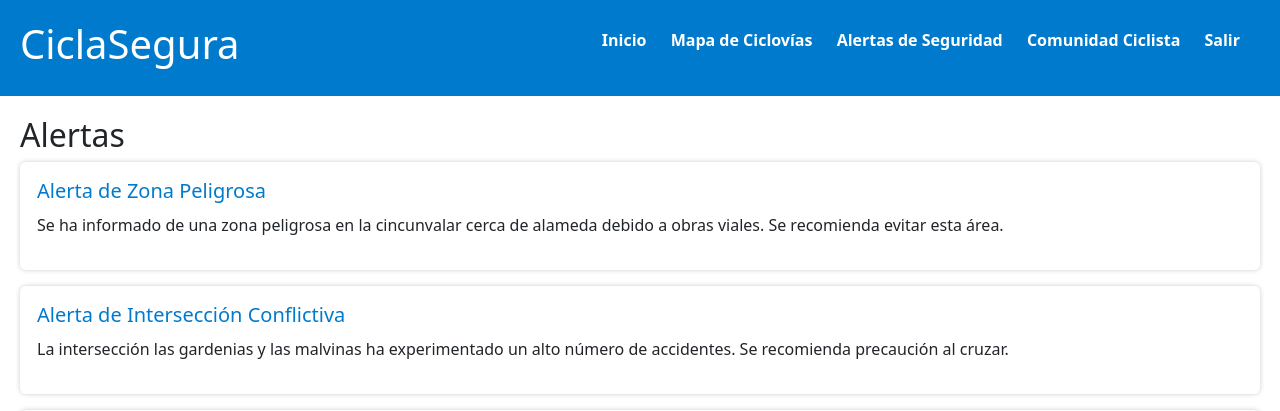
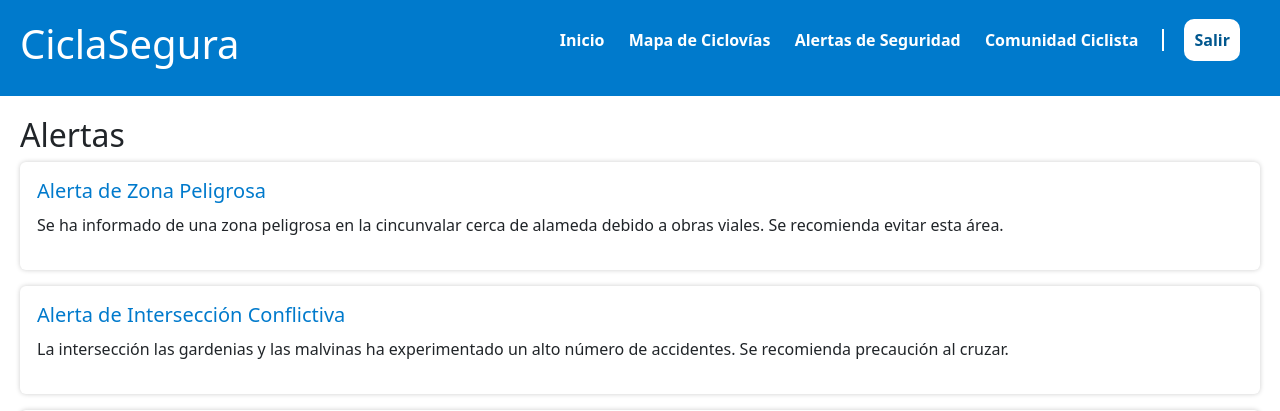
Before and after one commit to Diegdary/webciclismo, a Flask app: page /alertas in a window 1280 px wide. Shown: the top 411 px of the page. Run offline with Flask 3, Linux system fonts and the light colour scheme; the visitor is signed in with stand-in values (Sample User, id 1); some libraries are stand-ins or nearby versions.

Commit message:
estilos al boton salir y alertas

```diff
--- a/config/static/css/homes.css
+++ b/config/static/css/homes.css
@@ -79,3 +79,14 @@
     height: 80px;
     margin-bottom: 10px;
 }
+
+#btn-salir {
+    border-radius: 10px;
+    background-color: #FFFFFF;
+    padding: 10px;
+    color: #00578e;
+}
+#btn-salir:hover {
+    background-color: #00578e;
+    color: #FFFFFF;
+}
--- a/config/templates/layout.html
+++ b/config/templates/layout.html
@@ -30,6 +30,7 @@
                 <li><a href="/rutas">Mapa de Ciclovías</a></li>
                 <li><a href="/alertas">Alertas de Seguridad</a></li>
                 <li><a href="/comunidad">Comunidad Ciclista</a></li>
+                <li style="border-right: 2px solid #FFFFFF;"></li>
                 <li><a id="btn-salir" href="/salir">Salir</a></li>
             </ul>
         </nav>
```
Also changed, not shown: config/static/js/map.js (+19 -3 lines).
